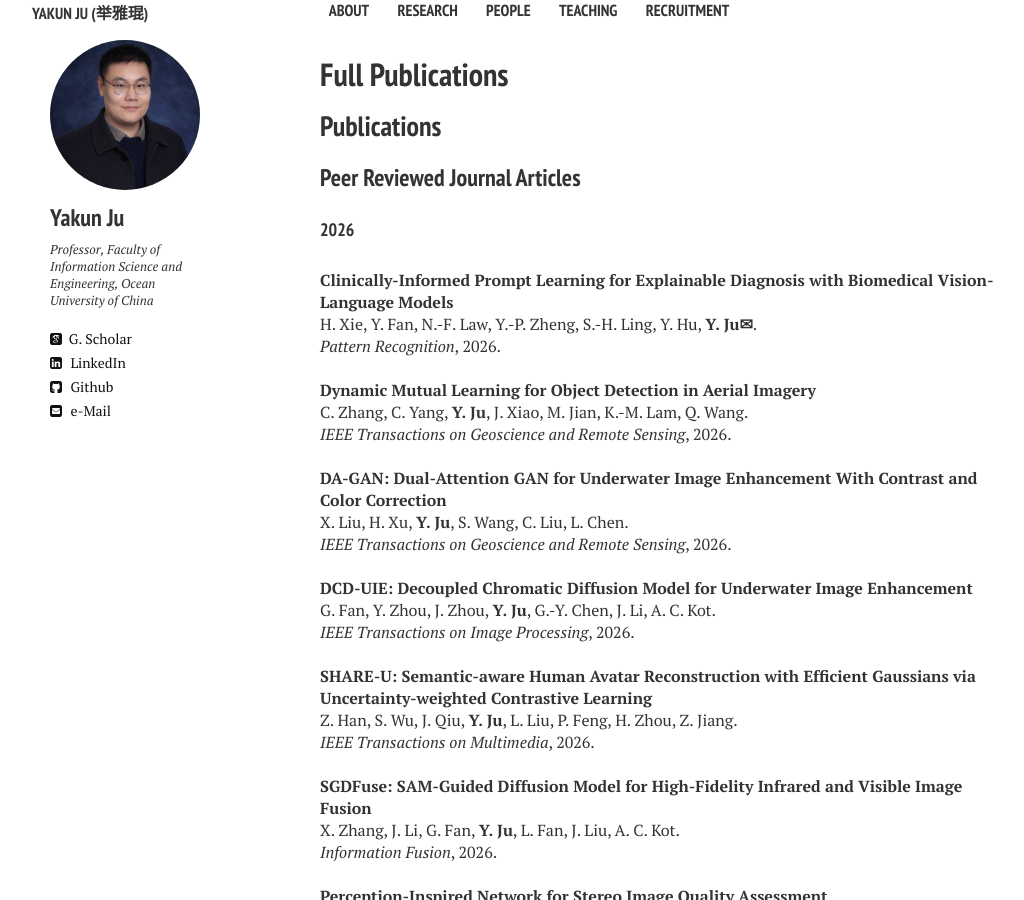
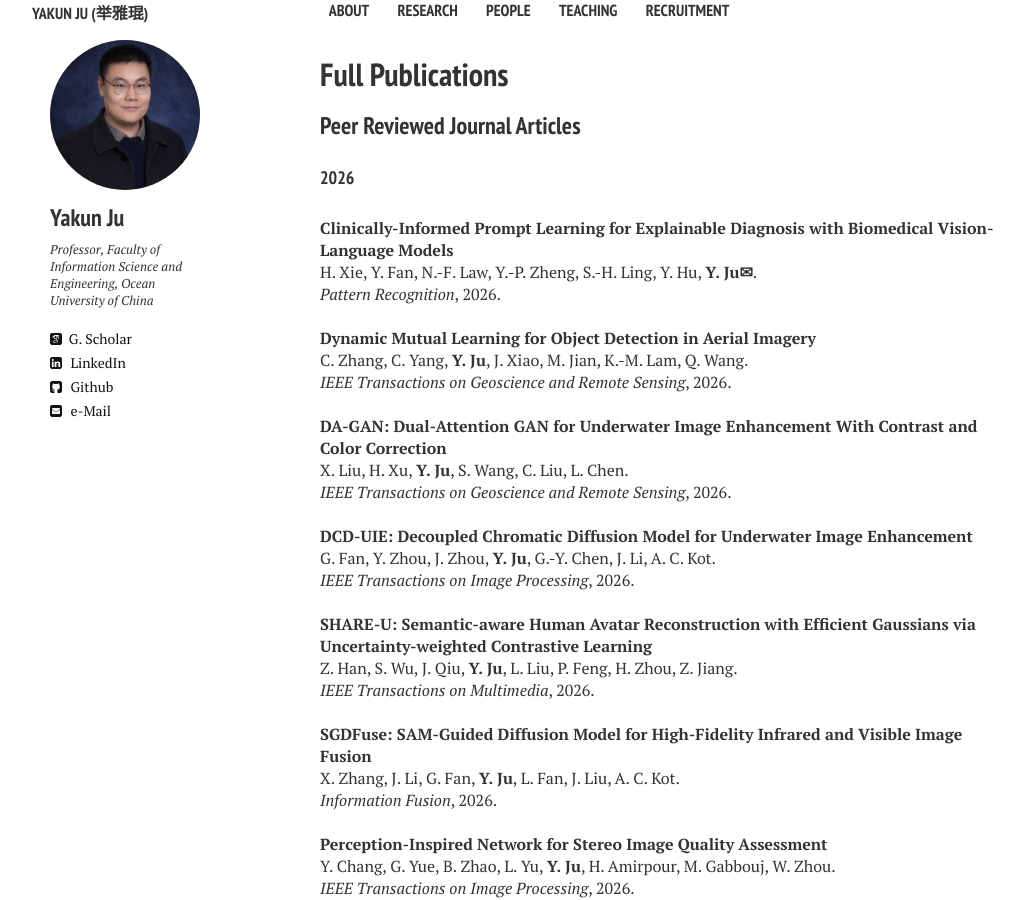
Before and after one commit to juyakun/juyakun.github.io, a Jekyll site: the page built from research.md, in a window 1280 px wide and 900 px high. Shown: the whole window, without its empty margins (112-1136 px from the left). Built offline with Jekyll 4.4.1, drawn with Linux system fonts in a browser that asks for light colours; nearby versions of some CDN libraries.

Commit message:
Update research.md

```diff
--- a/research.md
+++ b/research.md
@@ -24,7 +24,6 @@
 - **Deep Learning:** Convolutional Neural Networks, Transformers, and Self-supervised Learning -->
 
 
-## Publications
 
 ### Peer Reviewed Journal Articles
 
@@ -78,7 +77,6 @@
 
 #### 2025
 
-<br>
 **Revisiting One-stage Deep Uncalibrated Photometric Stereo via Fourier Embedding**
   **Y. Ju**, B. Shi, B. Wen, K.-M. Lam, X. Jiang, A. C. Kot.
   *IEEE Transactions on Pattern Analysis and Machine Intelligence (TPAMI)*, 2025.
@@ -136,7 +134,6 @@
 
 #### 2024
 
-<br>
 **Deep Learning Methods for Calibrated Photometric Stereo and Beyond**
   **Y. Ju**, K.-M. Lam, W. Xie, H. Zhou, J. Dong, B. Shi.
   *IEEE Transactions on Pattern Analysis and Machine Intelligence (TPAMI)*, 2024.
@@ -174,7 +171,6 @@
 
 #### 2023
 
-<br>
 **GR-PSN: Learning to Estimate Surface Normal and Reconstruct Photometric Stereo Images**
   **Y. Ju**, B. Shi, Y. Chen, H. Zhou, J. Dong, K.-M. Lam.
   *IEEE Transactions on Visualization and Computer Graphics*, 2023.
@@ -212,7 +208,6 @@
 
 #### 2022
 
-<br>
 **Normattention-PSN: A High-frequency Region Enhanced Photometric Stereo Network with Normalized Attention**
   **Y. Ju**, B. Shi, M. Jian, L. Qi, J. Dong, K.-M. Lam.
   *International Journal of Computer Vision*, 2022.
@@ -240,7 +235,6 @@
 
 #### 2021 and earlier
 
-<br>
 **Recovering Surface Normal and Arbitrary Images: A Dual Regression Network for Photometric Stereo**
   **Y. Ju**, J. Dong, S. Chen.
   *IEEE Transactions on Image Processing*, 2021.
@@ -275,7 +269,6 @@
 
 #### 2026
 
-<br>
 **PUFM: Efficient Point Cloud Upsampling via Flow Matching**
   Z. Liu, C. He, **Y. Ju**, L. Li.
   *Annual AAAI Conference on Artificial Intelligence (AAAI)*, 2026.
@@ -283,7 +276,6 @@
 
 #### 2025
 
-<br>
 **FNIN: A Fourier Neural Operator-based Numerical Integration Network for Surface-from-gradients**
   J. Leng, **Y. Ju✉**, Y. Duan, J. Zhang, Q. Lv, Z. Wu, H. Fan.
   *Annual AAAI Conference on Artificial Intelligence (AAAI)*, 2025.
@@ -301,7 +293,6 @@
 
 #### 2024
 
-<br>
 **Satr: A Structure-affinity Attention-based Transformer Encoder for Spine Segmentation**
   H. Xie, Z. Huang, F. H. F. Leung, N. F. Law, **Y. Ju✉**, Y.-P. Zheng, S.-H. Ling.
   *Proceedings of the IEEE International Symposium on Biomedical Imaging (ISBI)*, 2024.
@@ -334,7 +325,6 @@
 
 #### 2023
 
-<br>
 **Efficient Feature Fusion for Learning-based Photometric Stereo**
   **Y. Ju**, K.-M. Lam, J. Xiao, C. Zhang, C. Yang, J. Dong.
   *Proceedings of the IEEE International Conference on Acoustics, Speech and Signal Processing (ICASSP)*, 2023.
@@ -377,7 +367,6 @@
 
 #### 2022 and earlier
 
-<br>
 **Pay Attention to Devils: A Photometric Stereo Network for Better Details**
   **Y. Ju**, K.-M. Lam, Y. Chen, L. Qi, J. Dong.
   *Proceedings of the International Joint Conference on Artificial Intelligence (IJCAI)*, 2020.
```
